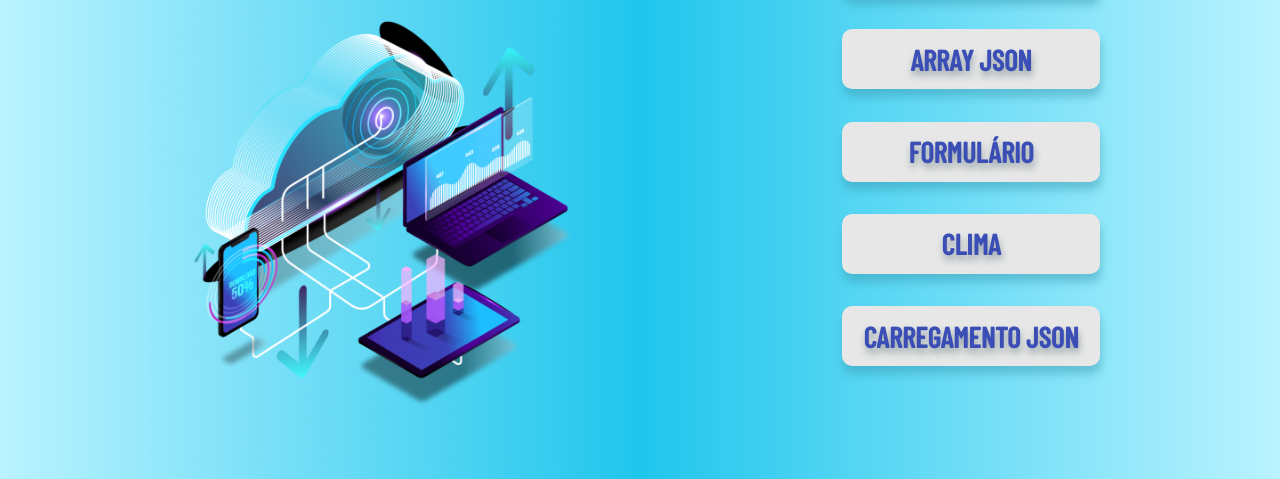
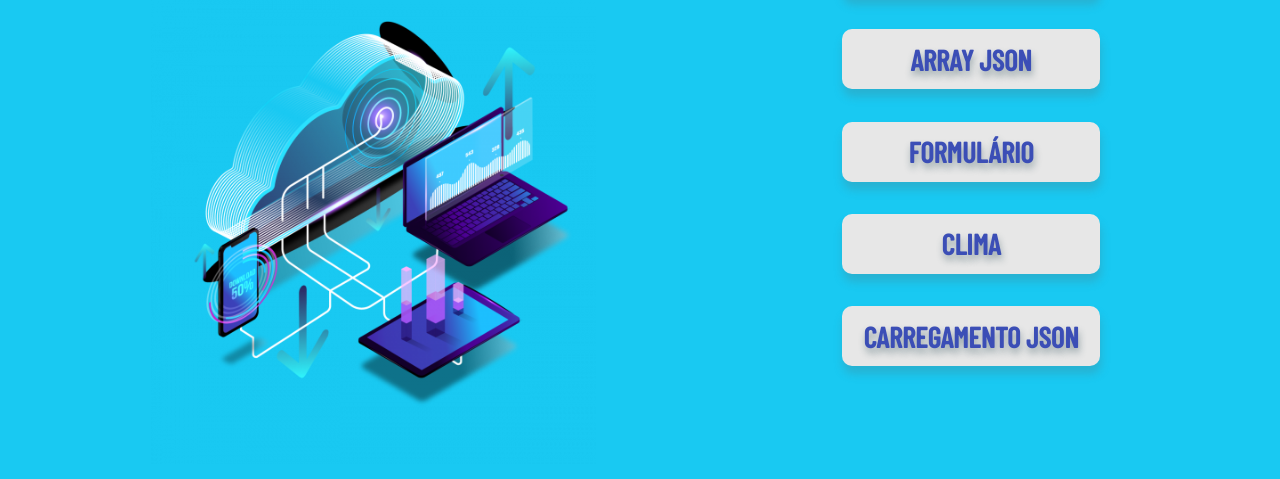
Before and after one commit to trinitydevs/apis, a plain HTML site: page index.html in a window 1280 px wide. Shown: the part 321-800 px from the top of the page. Drawn offline with nearby package versions, Linux system fonts and the light colour scheme.

Commit message:
Update style.css

```diff
--- a/css/style.css
+++ b/css/style.css
@@ -5,8 +5,7 @@
 }
 
 body{
-    background: rgb(186,243,255);
-    background: linear-gradient(90deg, rgba(186,243,255,1) 0%, rgba(32,198,237,1) 50%, rgba(186,243,255,1) 100%);
+    background-color: #19c9f2;
 }
 
 #principal{
```
